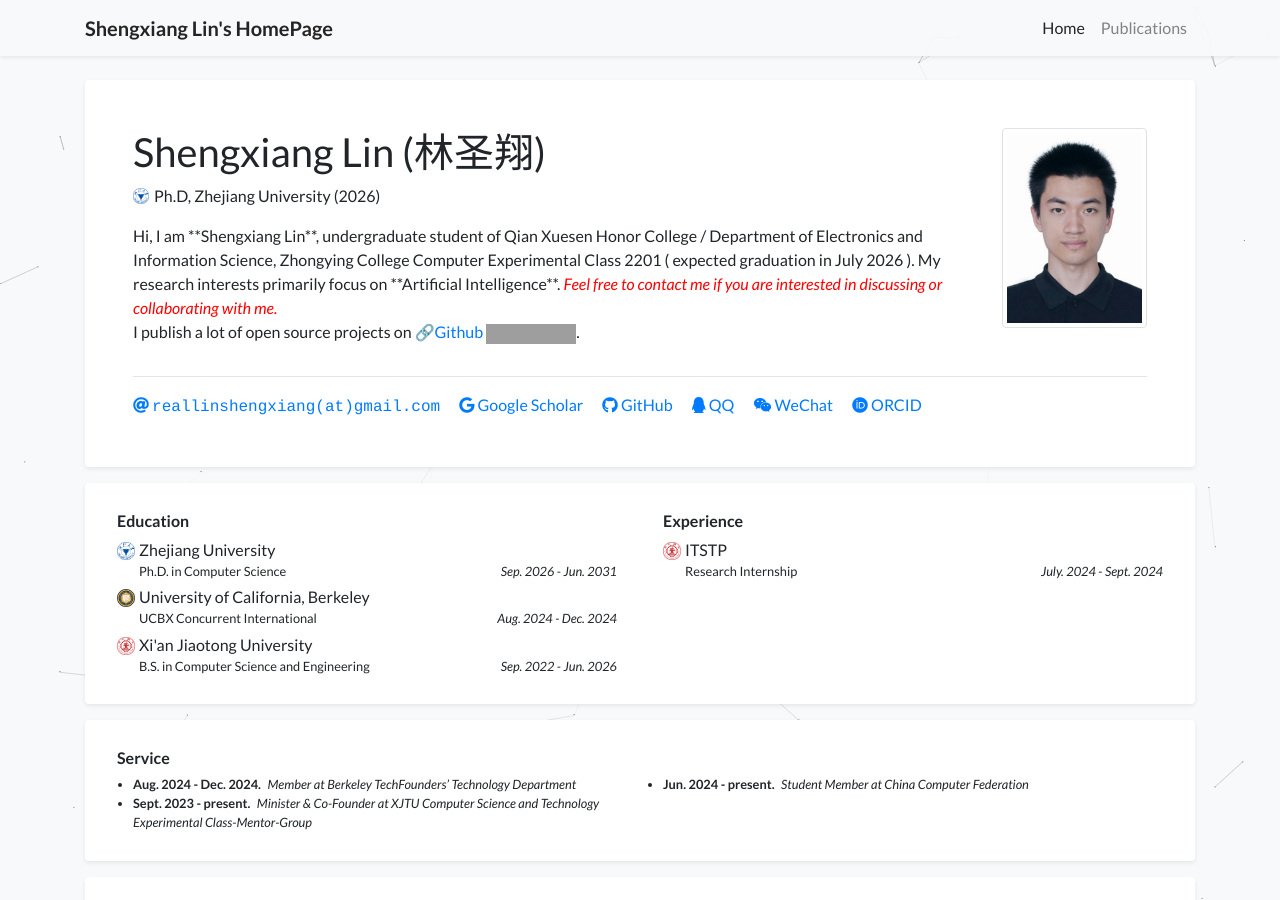
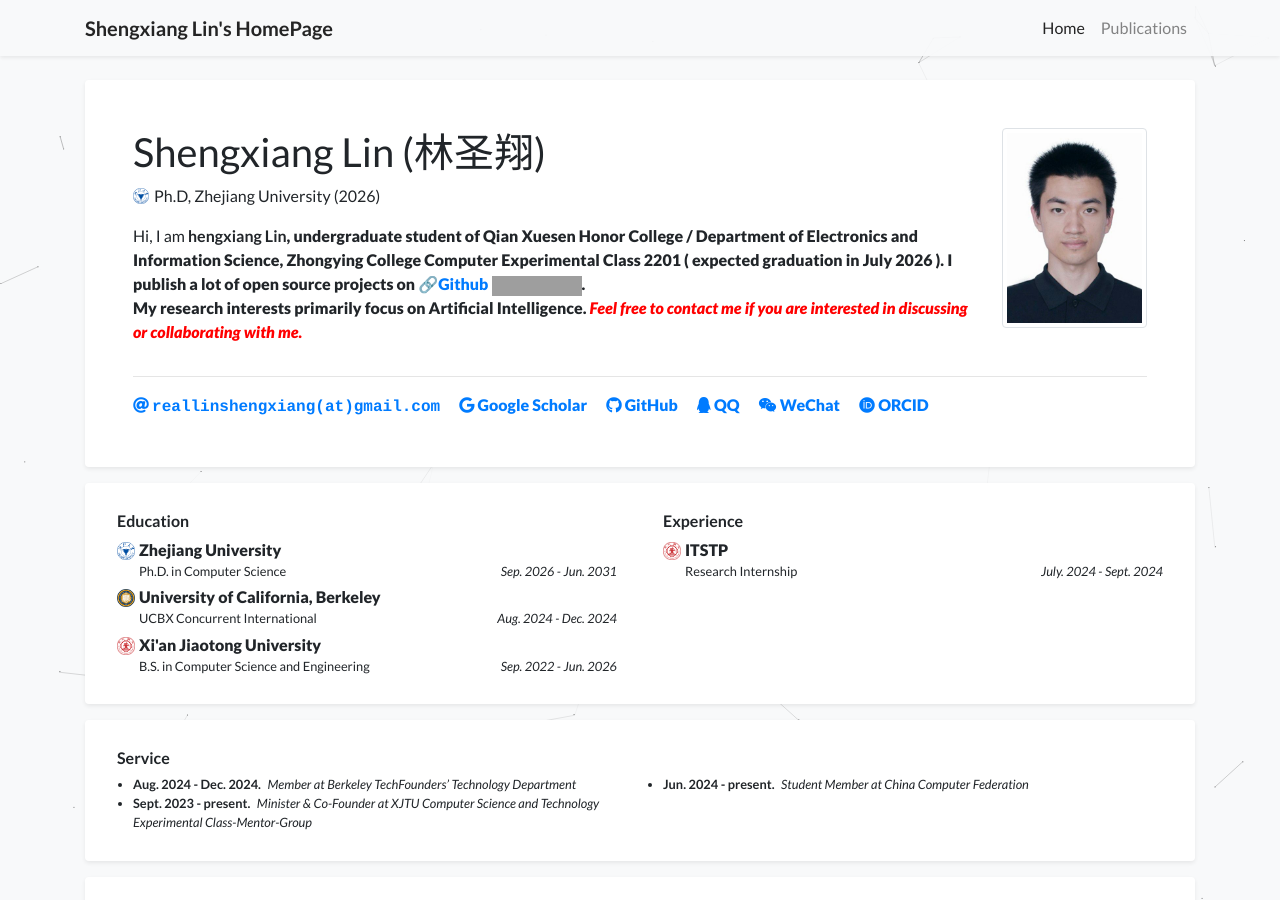
Before and after one commit to Lin-Shengxiang/Lin-Shengxiang.github.io, a Jekyll site: the page built from index.html, in a window 1280 px wide and 900 px high. Built offline with Jekyll 4.4.1, drawn with Linux system fonts in a browser that asks for light colours; a style sheet for code colours, icons or effects is not loaded; grey boxes are pictures that could not be loaded.

Commit message:
Update profile.yml

```diff
--- a/_data/profile.yml
+++ b/_data/profile.yml
@@ -20,11 +20,10 @@
 orcid: 0009-0006-5550-1488
 
 short_bio: >-
-  Hi, I am **Shengxiang Lin**, undergraduate student of Qian Xuesen Honor College / Department of Electronics and Information Science, Zhongying College Computer Experimental Class 2201 ( expected graduation in July 2026 ).
-  My research interests primarily focus on **Artificial Intelligence**.
+  Hi, I am <strong>hengxiang Lin<strong>, undergraduate student of Qian Xuesen Honor College / Department of Electronics and Information Science, Zhongying College Computer Experimental Class 2201 ( expected graduation in July 2026 ). I publish a lot of open source projects on <a href="https://github.com/Shengxiang-Lin">🔗Github</a> <img alt="GitHub User's stars" src="https://img.shields.io/github/stars/Shengxiang-Lin?style=flat-square">.
+
+  <br> My research interests primarily focus on <strong>Artificial Intelligence<strong>.
   <span style="color: red; font-style: italic;">Feel free to contact me if you are interested in discussing or collaborating with me.</span>
-
-  <br> I publish a lot of open source projects on <a href="https://github.com/Shengxiang-Lin">🔗Github</a> <img alt="GitHub User's stars" src="https://img.shields.io/github/stars/Shengxiang-Lin?style=flat-square">.
 #  I shared some of the datasets and model weights used by the project at <a href="https://huggingface.co/wangrongsheng">🔗HuggingFace</a>. I likewise like to post some small-parameter LM at <a href="https://ollama.com/wangrongsheng">🔗Ollama</a> to help people use it locally.
 
 show_portrait: true
```
